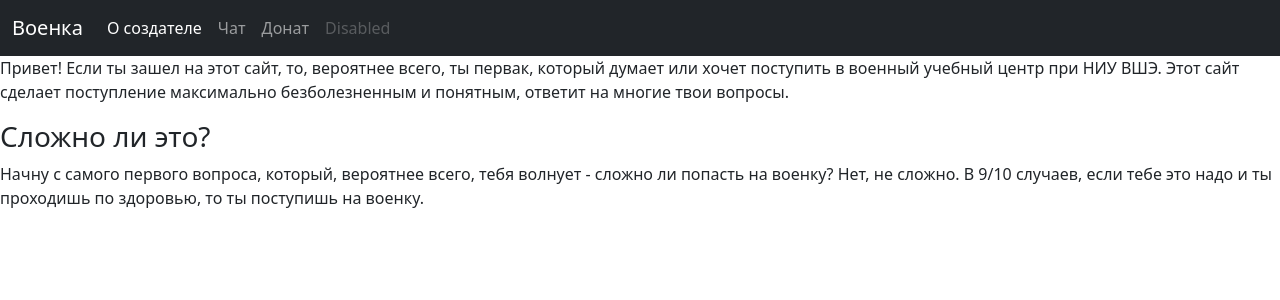
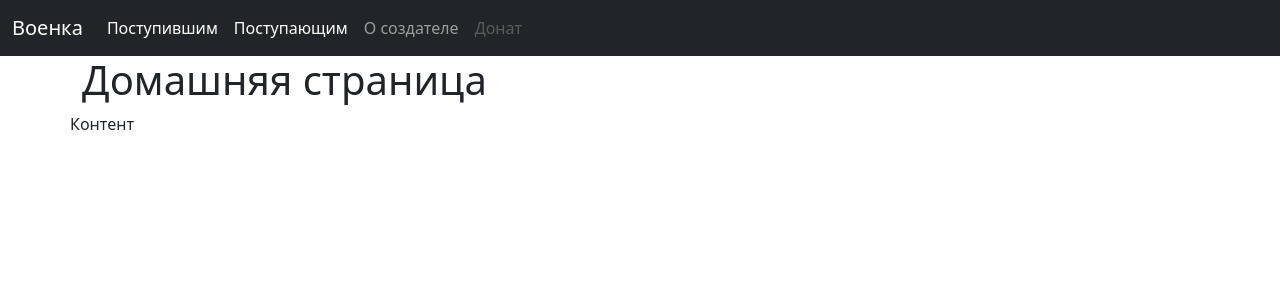
Before and after one commit to Mint2702/voenka, a Flask app: page / in a window 1280 px wide. Shown: the top 300 px of the page. Run offline with Flask 2, Linux system fonts and the light colour scheme.

Commit message:
Frontend upgrades and litle refactor. Base html template created.

```diff
--- a/voenka/app.py
+++ b/voenka/app.py
@@ -1,5 +1,4 @@
 from flask import Flask
-from routes import base
 
 from routes.base import base
 
--- /dev/null
+++ b/voenka/templates/base.html
@@ -0,0 +1,38 @@
+<!DOCTYPE html>
+<html lang="en">
+<head>
+    <meta charset="UTF-8">
+    <meta name="viewport" content="width=device-width, initial-scale=1.0">
+    <title>{% block title %} {% endblock %}</title>
+    <link href="https://cdn.jsdelivr.net/npm/bootstrap@5.0.0-beta1/dist/css/bootstrap.min.css" rel="stylesheet" integrity="sha384-giJF6kkoqNQ00vy+HMDP7azOuL0xtbfIcaT9wjKHr8RbDVddVHyTfAAsrekwKmP1" crossorigin="anonymous">
+</head>
+<body>
+  <nav class="navbar navbar-expand-lg navbar-dark bg-dark">
+    <div class="container-fluid">
+      <a class="navbar-brand" href="{{ url_for('base.hello') }}">Военка</a>
+      <button class="navbar-toggler" type="button" data-bs-toggle="collapse" data-bs-target="#navbarNavAltMarkup" aria-controls="navbarNavAltMarkup" aria-expanded="false" aria-label="Toggle navigation">
+        <span class="navbar-toggler-icon"></span>
+      </button>
+      <div class="collapse navbar-collapse" id="navbarNavAltMarkup">
+        <div class="navbar-nav">
+          <a class="nav-link active" aria-current="page" href="#">Поступившим</a>
+          <a class="nav-link active" href="#">Поступающим</a>
+          <a class="nav-link" href="#">О создателе</a>
+          <a class="nav-link disabled" href="#" tabindex="-1" aria-disabled="false">Донат</a>
+        </div>
+      </div>
+    </div>
+  </nav>
+
+  <div class="container">
+    <div class="row">
+      <h1>
+        {% block content_title %} {% endblock %}
+      </h1>
+      {% block content %}
+
+      {% endblock %}
+    </div>
+  </div>
+</body>
+</html>
--- a/voenka/templates/homepage.html
+++ b/voenka/templates/homepage.html
@@ -1,34 +1,13 @@
-<!DOCTYPE html>
-<html lang="en">
-<head>
-    <meta charset="UTF-8">
-    <meta name="viewport" content="width=device-width, initial-scale=1.0">
-    <title>Военка</title>
-    <link href="https://cdn.jsdelivr.net/npm/bootstrap@5.0.0-beta1/dist/css/bootstrap.min.css" rel="stylesheet" integrity="sha384-giJF6kkoqNQ00vy+HMDP7azOuL0xtbfIcaT9wjKHr8RbDVddVHyTfAAsrekwKmP1" crossorigin="anonymous">
-</head>
-<body>
-    <nav class="navbar navbar-expand-lg navbar-dark bg-dark">
-        <div class="container-fluid">
-          <a class="navbar-brand" href="#">Военка</a>
-          <button class="navbar-toggler" type="button" data-bs-toggle="collapse" data-bs-target="#navbarNavAltMarkup" aria-controls="navbarNavAltMarkup" aria-expanded="false" aria-label="Toggle navigation">
-            <span class="navbar-toggler-icon"></span>
-          </button>
-          <div class="collapse navbar-collapse" id="navbarNavAltMarkup">
-            <div class="navbar-nav">
-              <a class="nav-link active" aria-current="page" href="#">О создателе</a>
-              <a class="nav-link" href="#">Чат</a>
-              <a class="nav-link" href="#">Донат</a>
-              <a class="nav-link disabled" href="#" tabindex="-1" aria-disabled="true">Disabled</a>
-            </div>
-          </div>
-        </div>
-      </nav>
-    <p>
-        Привет! Если ты зашел на этот сайт, то, вероятнее всего, ты первак, который думает или хочет поступить в военный учебный центр при НИУ ВШЭ.
-        Этот сайт сделает поступление максимально безболезненным и понятным, ответит на многие твои вопросы.
-    </p>
-    <h3> Сложно ли это?</h3>
-        Начну с самого первого вопроса, который, вероятнее всего, тебя волнует - сложно ли попасть на военку? Нет, не сложно. В 9/10 случаев, если тебе это надо и ты проходишь по здоровью, то ты поступишь на военку.
+{% extends 'base.html' %}
 
-</body>
-</html>
+{% block title %}
+    Военка
+{% endblock %}
+
+{% block content_title %}
+    Домашняя страница
+{% endblock %}
+
+{% block content %}
+    Контент
+{% endblock %}
```
